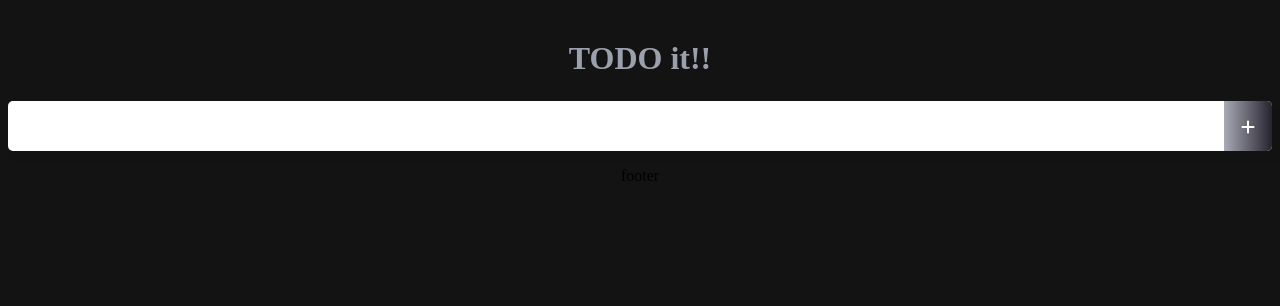
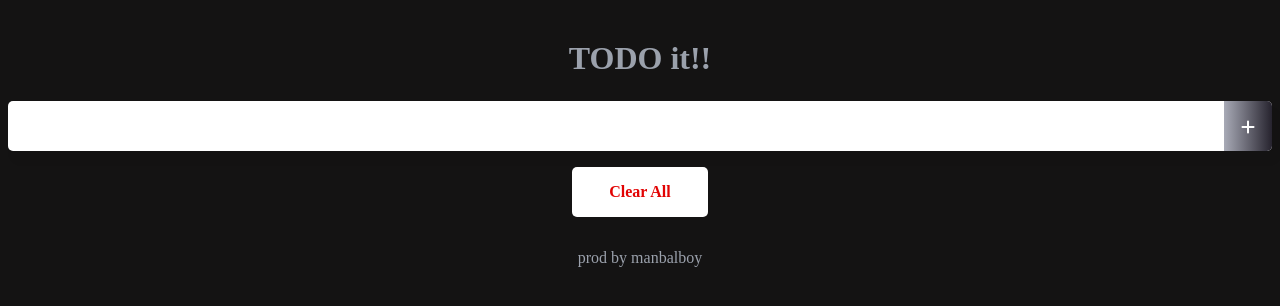
Before and after one commit to manbalboy/vue-intermediate, a Vue app in the folder vue-todo-manbalboy/: page / in a window 1280 px wide. Shown: the top 306 px of the page. Built offline with nearby package versions, Linux system fonts and the light colour scheme.

Commit message:
footer UI 구현

```diff
--- a/vue-todo-manbalboy/src/components/TodoFooter.vue
+++ b/vue-todo-manbalboy/src/components/TodoFooter.vue
@@ -1,15 +1,38 @@
 <template>
-    <div>
-        footer
+    <div class="clearAllConTainer">
+       <span class="clearAllBtn" v-on:click="clearTodo">
+           <b>Clear All</b>
+       </span>
+       <p class="prodBy">prod by manbalboy</p>
     </div>
 </template>
 
 <script>
-export default {
-
-}
+    export default {
+        methods: {
+            clearTodo : function  () {
+                localStorage.clear();
+            }
+        },
+    }
 </script>
 
-<style>
+<style scoped>
+    .clearAllConTainer {
+        width: 8.5rem;
+        height: 50px;
+        line-height: 50px;
+        background-color: white;
+        border-radius: 5px;
+        margin: 0 auto;
+    }
 
+    .clearAllBtn {
+        color: #e20303;
+        display: block;
+    }
+
+    .prodBy {
+        color: #9ba1ac;
+    }
 </style>
```
